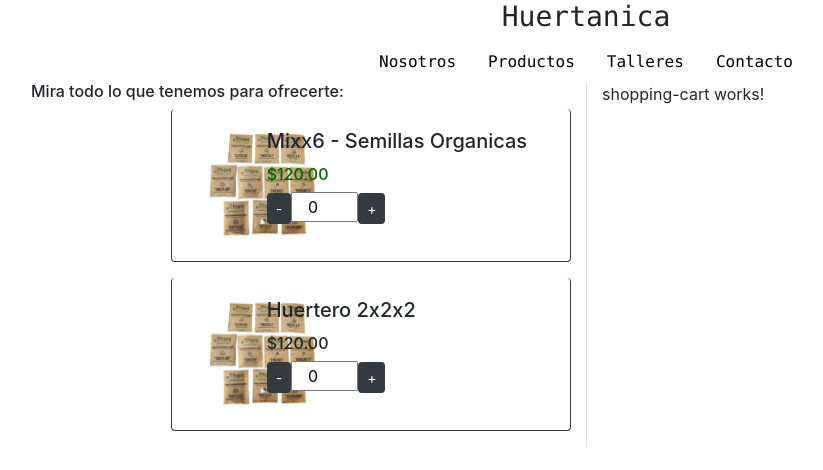
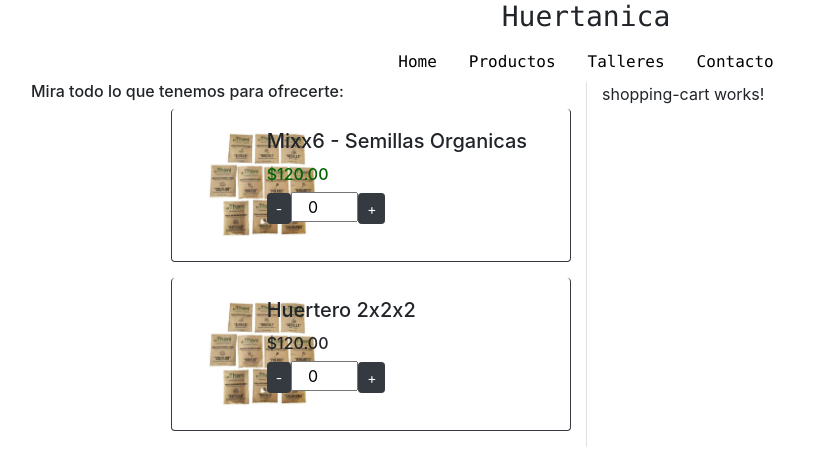
Before and after one commit to rominadehesa/HUERTANICA__ANGULAR, an Angular app: page / in a window 1280 px wide. Shown: the top 470 px of the page, without its empty margins (54-877 px from the left). Built offline with nearby package versions, Linux system fonts and the light colour scheme.

Commit message:
routerLinks en la barra de la navegacion

```diff
--- a/src/app/app.component.html
+++ b/src/app/app.component.html
@@ -1,16 +1,16 @@
 <header><h3 class="text-center text-monospace">{{title}}</h3></header>
 <ul class="nav justify-content-center text-monospace">
   <li class="nav-item">
-    <a class="nav-link" href="#">Nosotros</a>
+    <a class="nav-link" [routerLink]="['/home']">Home</a>
   </li>
   <li class="nav-item">
-    <a class="nav-link" href="#">Productos</a>
+    <a class="nav-link" [routerLink]="['/products']">Productos</a>
   </li>
   <li class="nav-item">
-    <a class="nav-link" href="#">Talleres</a>
+    <a class="nav-link" [routerLink]="['/home']">Talleres</a>
   </li>
   <li class="nav-item">
-    <a class="nav-link" href="#">Contacto</a>
+    <a class="nav-link" [routerLink]="['/contact']">Contacto</a>
   </li>
 </ul>
 <div class="container">
```
